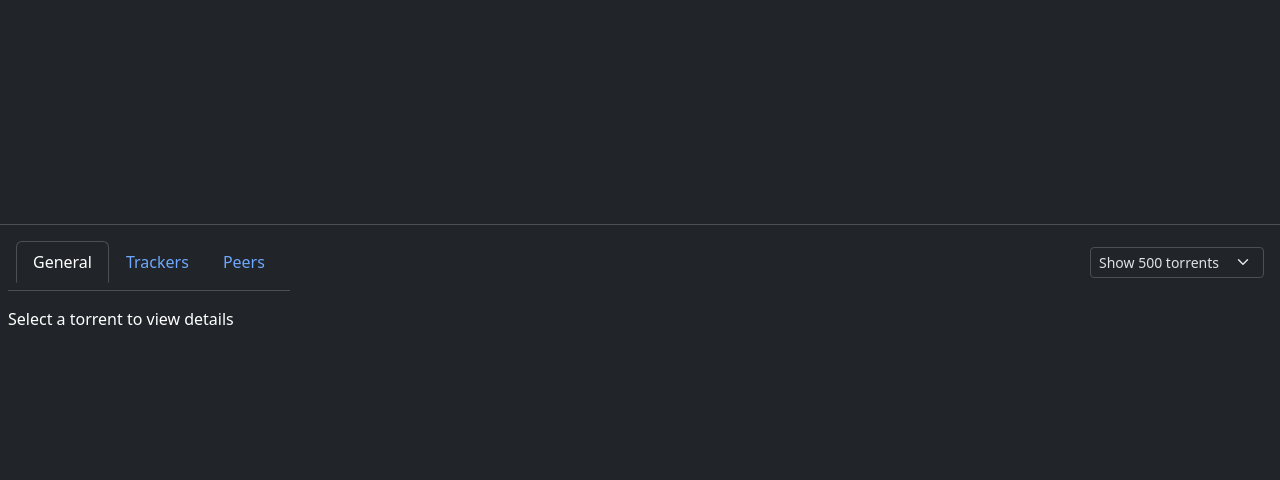
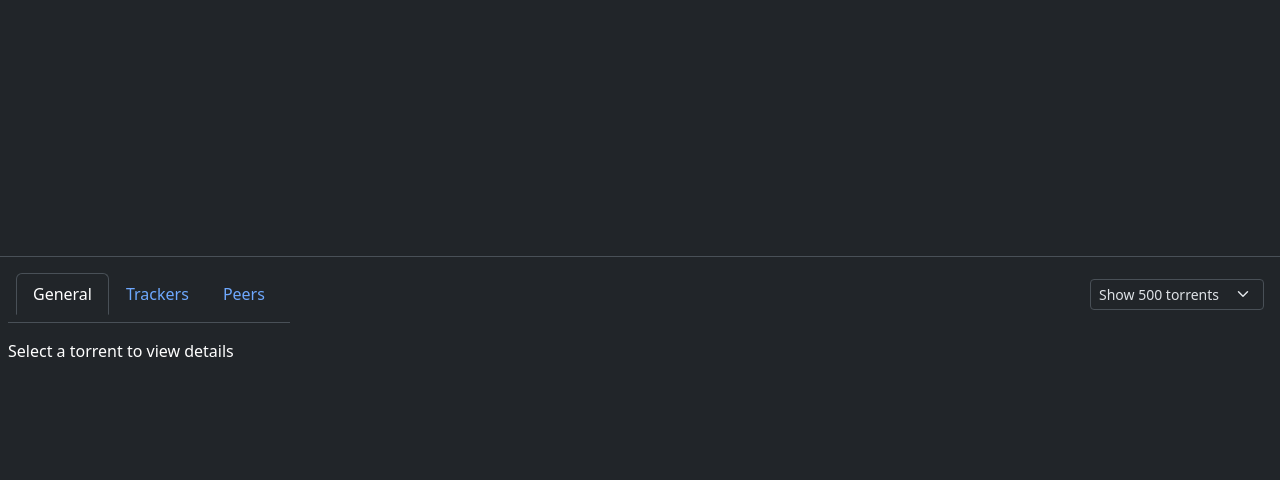
Before and after one commit to HumeHouse/privateindexer-client, a Python web app: template src/templates/dashboard.html in a window 1280 px wide. Shown: the part 320-800 px from the top of the page. Run offline with Jinja, Linux system fonts and the light colour scheme; the template is opened without the code that fills it, so the values that code supplies are empty.

Commit message:
fix(gui): make dashboard info panel take up less space and dynamic width

```diff
--- a/src/static/dashboard.css
+++ b/src/static/dashboard.css
@@ -39,8 +39,8 @@ body {
 }
 
 #info-panel {
-    min-height: 32%;
-    max-height: 32%;
+    min-height: 28%;
+    max-height: 28%;
     resize: vertical;
 }
 
--- a/src/templates/dashboard.html
+++ b/src/templates/dashboard.html
@@ -168,7 +168,7 @@
             </div>
         </div>
 
-        <div class="tab-content p-2">
+        <div class="tab-content p-2 overflow-hidden">
             <div class="tab-pane fade show active" id="tab-general" role="tabpanel">
                 <div id="general-content" class="overflow-auto">Select a torrent to view details</div>
             </div>
```
